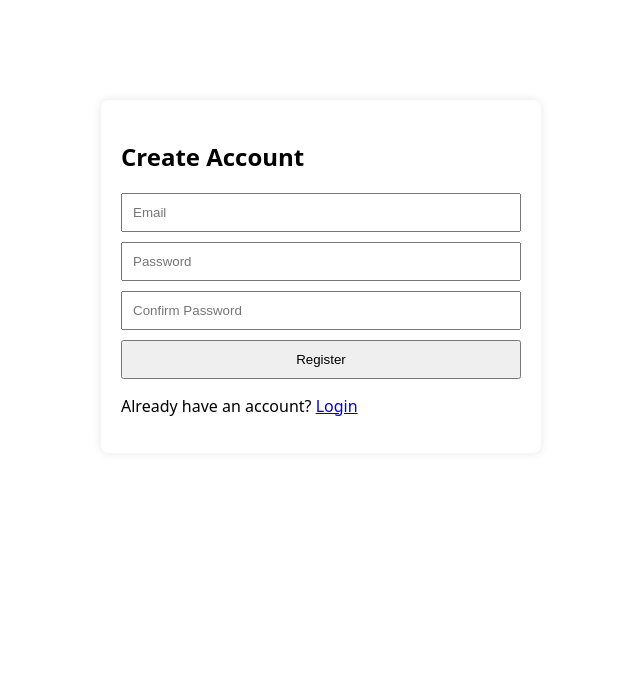
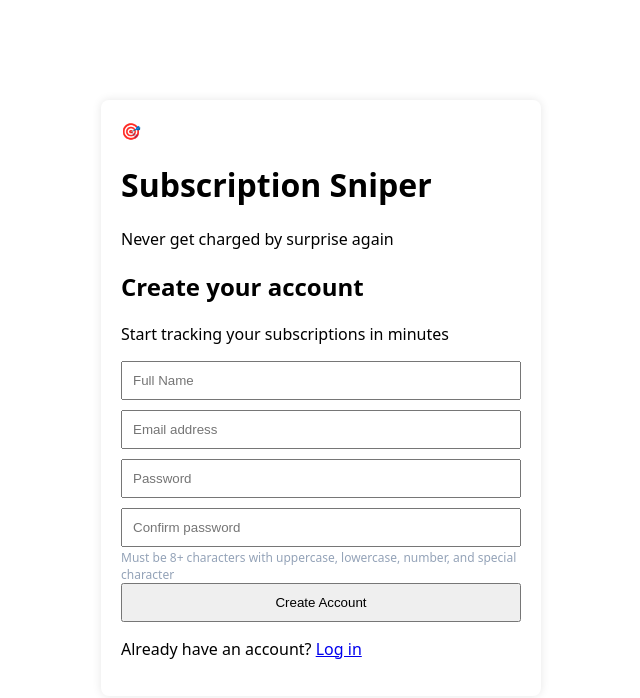
Before and after one commit to Prajay001/CST-CAPSTONE-PROJECT-2026, a React (Vite) app in the folder frontend/: page /register in a window 1280 px wide. Shown: the top 698 px of the page, without its empty margins (319-959 px from the left). Built offline with nearby package versions, Linux system fonts and the light colour scheme; no server answers.

Commit message:
Added a field for full name and password validation crediantilas to the registration page

```diff
--- a/frontend/src/pages/Register.jsx
+++ b/frontend/src/pages/Register.jsx
@@ -2,7 +2,28 @@ import { useState } from 'react'
 import { supabase } from '../supabaseClient'
 import { useNavigate, Link } from 'react-router-dom'
 
+// Password policy: 8+ chars, 1 uppercase, 1 lowercase, 1 number, 1 special character
+export function validatePassword(password) {
+    if (password.length < 8) {
+        return 'Password must be at least 8 characters'
+    }
+    if (!/[A-Z]/.test(password)) {
+        return 'Password must contain at least one uppercase letter'
+    }
+    if (!/[a-z]/.test(password)) {
+        return 'Password must contain at least one lowercase letter'
+    }
+    if (!/[0-9]/.test(password)) {
+        return 'Password must contain at least one number'
+    }
+    if (!/[!@#$%^&*(),.?":{}|<>]/.test(password)) {
+        return 'Password must contain at least one special character'
+    }
+    return null // valid
+}
+
 function Register() {
+    const [fullName, setFullName] = useState('')
     const [email, setEmail] = useState('')
     const [password, setPassword] = useState('')
     const [confirmPassword, setConfirmPassword] = useState('')
@@ -14,13 +35,19 @@ function Register() {
         e.preventDefault()
         setError('')
 
+        if (!fullName.trim()) {
+            setError('Full name is required')
+            return
+        }
+
         if (password !== confirmPassword) {
             setError('Passwords do not match')
             return
         }
 
-        if (password.length < 8) {
-            setError('Password must be at least 8 characters')
+        const passwordError = validatePassword(password)
+        if (passwordError) {
+            setError(passwordError)
             return
         }
 
@@ -28,6 +55,11 @@ function Register() {
         const { data, error } = await supabase.auth.signUp({
             email,
             password,
+            options: {
+                data: {
+                    full_name: fullName,
+                },
+            },
         })
         setLoading(false)
 
@@ -41,11 +73,24 @@ function Register() {
 
     return (
         <div className="auth-container">
-            <h2>Create Account</h2>
+            <div className="brand">
+                <div className="brand-icon">🎯</div>
+                <h1>Subscription Sniper</h1>
+                <p className="brand-tagline">Never get charged by surprise again</p>
+            </div>
+            <h2>Create your account</h2>
+            <p className="auth-subtitle">Start tracking your subscriptions in minutes</p>
             <form onSubmit={handleRegister}>
                 <input
+                    type="text"
+                    placeholder="Full Name"
+                    value={fullName}
+                    onChange={(e) => setFullName(e.target.value)}
+                    required
+                />
+                <input
                     type="email"
-                    placeholder="Email"
+                    placeholder="Email address"
                     value={email}
                     onChange={(e) => setEmail(e.target.value)}
                     required
@@ -59,17 +104,20 @@ function Register() {
                 />
                 <input
                     type="password"
-                    placeholder="Confirm Password"
+                    placeholder="Confirm password"
                     value={confirmPassword}
                     onChange={(e) => setConfirmPassword(e.target.value)}
                     required
                 />
+                <p style={{ fontSize: '12px', color: '#94a3b8', margin: '-8px 0 0' }}>
+                    Must be 8+ characters with uppercase, lowercase, number, and special character
+                </p>
                 {error && <p className="error">{error}</p>}
                 <button type="submit" disabled={loading}>
-                    {loading ? 'Creating account...' : 'Register'}
+                    {loading ? 'Creating account...' : 'Create Account'}
                 </button>
             </form>
-            <p>Already have an account? <Link to="/login">Login</Link></p>
+            <p>Already have an account? <Link to="/login">Log in</Link></p>
         </div>
     )
 }
```
